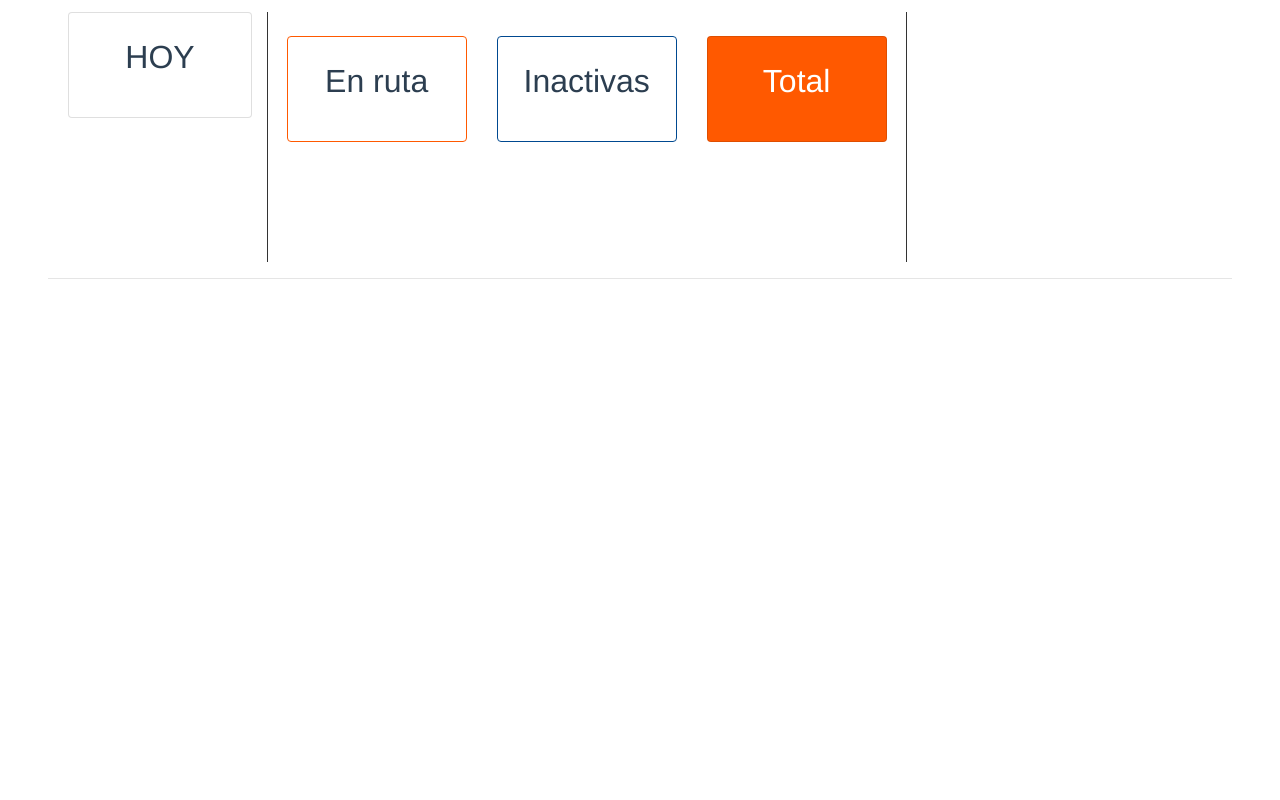
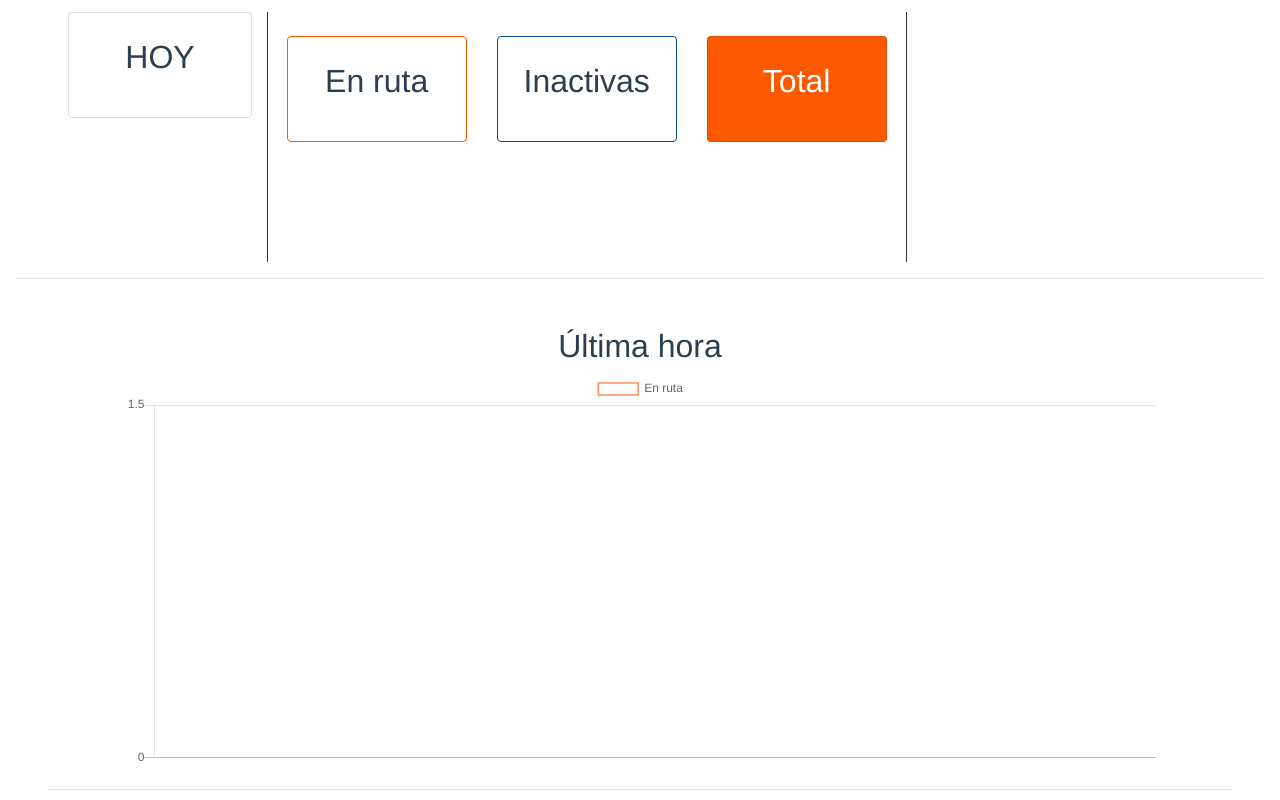
Before and after one commit to tostitos-dev/bike-frontend, a Vue app: page / in a window 1280 px wide. Shown: the part 398-1198 px from the top of the page. Before the commit the page ends 800 px from the top, so only its background shows below. Built offline with nearby package versions, Linux system fonts and the light colour scheme; no server answers.

Commit message:
add chart last hour

```diff
--- a/src/components/Chart.vue
+++ b/src/components/Chart.vue
@@ -3,7 +3,8 @@
   export default {
     extends: Pie,
     props:{
-      chartvalues: []
+      chartvalues: Array,
+      options: {}
     },
     mounted() {
       // this.chartData is created in the mixin.
--- /dev/null
+++ b/src/components/OccupationChart.vue
@@ -0,0 +1,103 @@
+<script>
+  import { Line, mixins } from "vue-chartjs";
+  export default {
+    extends: Line,
+    props:{
+      optionsValues: {},
+      chartvaluesUse: {
+        type: Array,
+        required: true
+      },
+      chartvaluesFree: {
+        type: Array,
+        required: true
+      },
+      chartLabels: {
+        type: Array,
+        required: true
+      }
+    },
+    data () {
+      return {
+        options: {
+          lineTension: 1,
+          scales: {
+            yAxes: [{
+              ticks: {
+                beginAtZero: false,
+
+                stepSize: 3
+
+              },
+              gridLines: {
+                display: true
+              }
+            }],
+            xAxes: [ {
+              gridLines: {
+                display: false
+              },
+              ticks:{
+                autoSkip: true,
+                maxTicksLimit: 30
+              }
+            }]
+          },
+          legend: {
+            display: true
+          },
+          responsive: true,
+          maintainAspectRatio: false
+        }
+      }
+    },
+    mounted() {
+      this.renderChart({
+        labels: this.chartLabels,
+        datasets: [
+          {
+            label: "En ruta",
+            data: this.chartvaluesUse,
+            borderColor: '#ff5900',
+            pointBackgroundColor: 'white',
+            borderWidth: 1,
+            pointBorderColor: '#249EBF',
+            backgroundColor: 'transparent',
+          },
+          // {
+          //   label: "Inactivas",
+          //   borderColor: '#004990',
+          //   pointBackgroundColor: 'white',
+          //   borderWidth: 1,
+          //   pointBorderColor: '#249EBF',
+          //   backgroundColor: 'transparent',
+          //   data: this.chartvaluesFree
+          // }
+        ]
+      }, this.options);
+    },
+    watch: { 'chartvaluesUse': function(){ this.renderChart({
+        labels: this.chartLabels,
+        datasets: [
+          {
+            label: "En ruta",
+            data: this.chartvaluesUse,
+            borderColor: '#ff5900',
+            pointBackgroundColor: 'white',
+            borderWidth: 1,
+            pointBorderColor: '#249EBF',
+            backgroundColor: 'transparent',
+          },
+          // {
+          //   label: "Inactivas",
+          //   borderColor: '#004990',
+          //   pointBackgroundColor: 'white',
+          //   borderWidth: 1,
+          //   pointBorderColor: '#249EBF',
+          //   backgroundColor: 'transparent',
+          //   data: this.chartvaluesFree
+          // }
+        ]
+      }, this.options); } },
+  };
+</script>
--- a/src/components/Summary.vue
+++ b/src/components/Summary.vue
@@ -43,6 +43,19 @@
           :options="options"></Chart>
       </div>
     </div>
+    <hr/>
+    <div class='row mt-5 justify-content-center'>
+      <div class='col-10'>
+        <h2>Última hora</h2>
+
+        <OccupationChart
+          :width="1000"
+          :chartvaluesUse="generalOccupationData.setEmpty"
+          :chartvaluesFree="generalOccupationData.setFree"
+          :chartLabels="generalOccupationData.labels"
+          :optionsValues="optionsValues"></OccupationChart>
+      </div>
+    </div>
   </div>
 </template>
 
@@ -73,16 +86,42 @@
 <script>
   import axios from "axios";
   import Chart from '@/components/Chart.vue'
+  import OccupationChart from '@/components/OccupationChart.vue'
 
   export default {
     name: 'summarydata',
     components: {
-      Chart
+      Chart,
+      OccupationChart
     },
     data() {
       return {
+        options: {},
+        optionsValues: {
+          scales: {
+            yAxes: [{
+              ticks: {
+                beginAtZero: true
+              },
+              gridLines: {
+                display: true
+              }
+            }],
+            xAxes: [ {
+              gridLines: {
+                display: false
+              }
+            }]
+          },
+          legend: {
+            display: false
+          },
+          responsive: true,
+          maintainAspectRatio: false
+        },
         stats: { current_time:{}, bike_stats: {}},
         loaded: false,
+        generalOccupationData: { labels: [], setEmpty: [], setFree: []},
         chartData: null
       };
     },
@@ -94,11 +133,17 @@
         this.chartData = await [statsApi.data.bike_stats.use, statsApi.data.bike_stats.free]
         this.loaded = true
         console.log(statsApi.data)
+      },
+      async occupationData(){
+        let occupationApi = await axios.get('http://localhost:5000/api/v1/last_hour.json')
+        this.generalOccupationData = await occupationApi.data
+        console.log(occupationApi.data.labels)
       }
     },
     async mounted(){
       this.loaded = false
       this.generalStats()
+      this.occupationData()
     }
   }
 </script>
```
